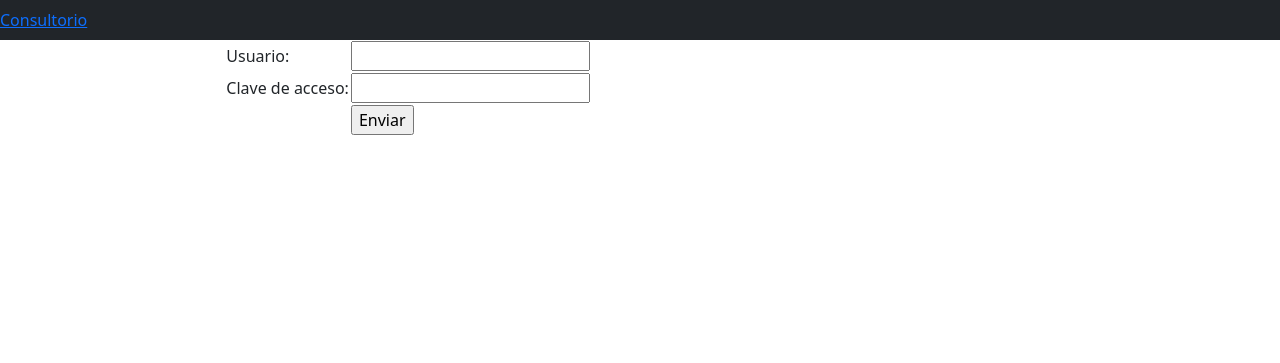
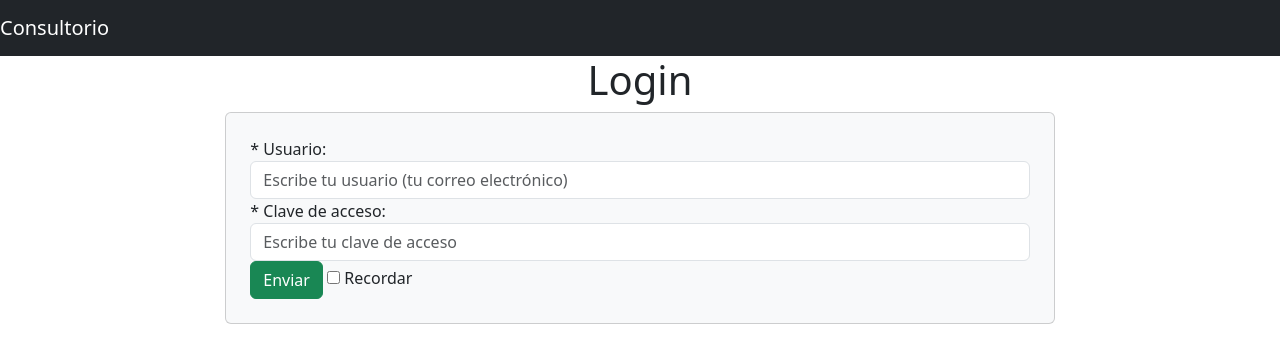
Before and after one commit to ControlCitas/ControlCitas, a PHP site: page / in a window 1280 px wide. Shown: the top 363 px of the page. Run offline with PHP 8.4, Linux system fonts and the light colour scheme.

Commit message:
se creo el formulario principal de la vista de login con el framework boostrap

```diff
--- a/app/vistas/loginVista.php
+++ b/app/vistas/loginVista.php
@@ -10,27 +10,30 @@
 </head>
 <body>
 	<nav class="navbar navbat-espand-sm bg-dark navbar-dark">
-		<a href="" class navbar-brand>Consultorio</a>
+		<a href="" class="navbar-brand">Consultorio</a>
 	</nav>
 	<div class="container-fluid">
 		<div class="row content">
 			<div class="col-sm-2"></div>
 			<div class="col-sm-8">
-				<table>
-			<tr>
-				<td>Usuario:</td>
-				<td><input type="text" name="usuario"></td>
-			</tr>
-			<tr>
-				<td>Clave de acceso:</td>
-				<td><input type="password" name="clave"></td>
-			</tr>
-			<tr>
-				<td>&nbsp;</td>
-				<td><input type="submit" value="Enviar"></td>
-			</tr>
-	</table>
-
+				<h1 class="text-center">Login</h1>
+				<div class="card p-4 bg-light">
+					<form action="">
+						<div class="form-group text-left">
+							<label for="usuario">* Usuario:</label>
+							<input type="text" name="usuario" class="form-control" placeholder="Escribe tu usuario (tu correo electrónico)">
+						</div>
+						<div class="form-group text-left">
+							<label for="clave">* Clave de acceso:</label>
+							<input type="password" name="clave" class="form-control" placeholder="Escribe tu clave de acceso">
+						</div>
+						<div class="form-group text-left">
+							<input type="submit" value="Enviar" class="btn btn-success">
+							<input type="checkbox" name="recordar">
+							<label for="recordar">Recordar</label>
+						</div>
+					</form>
+				</div>
 			</div>
 			<div class="col-sm-2"></div>
 		</div>
```
